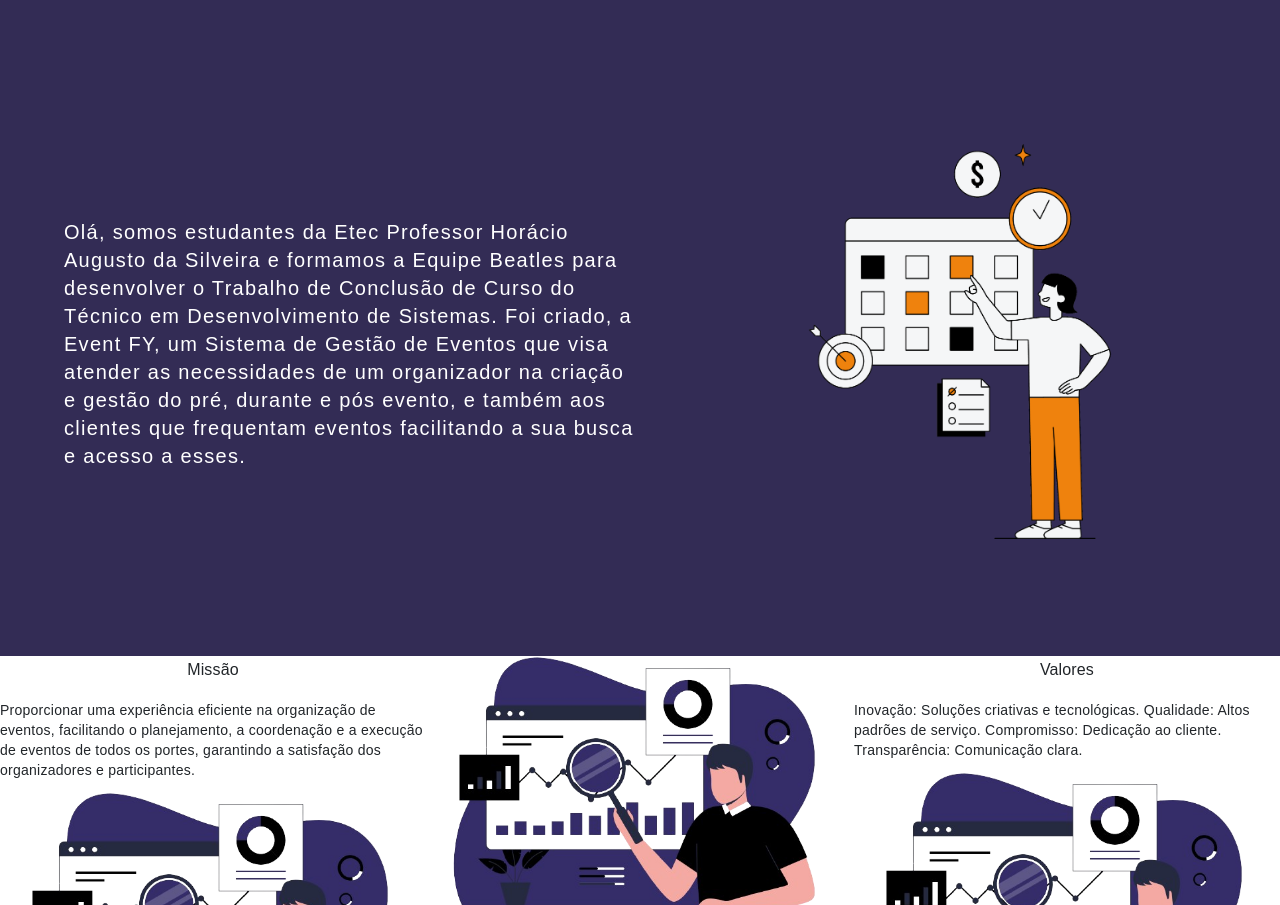
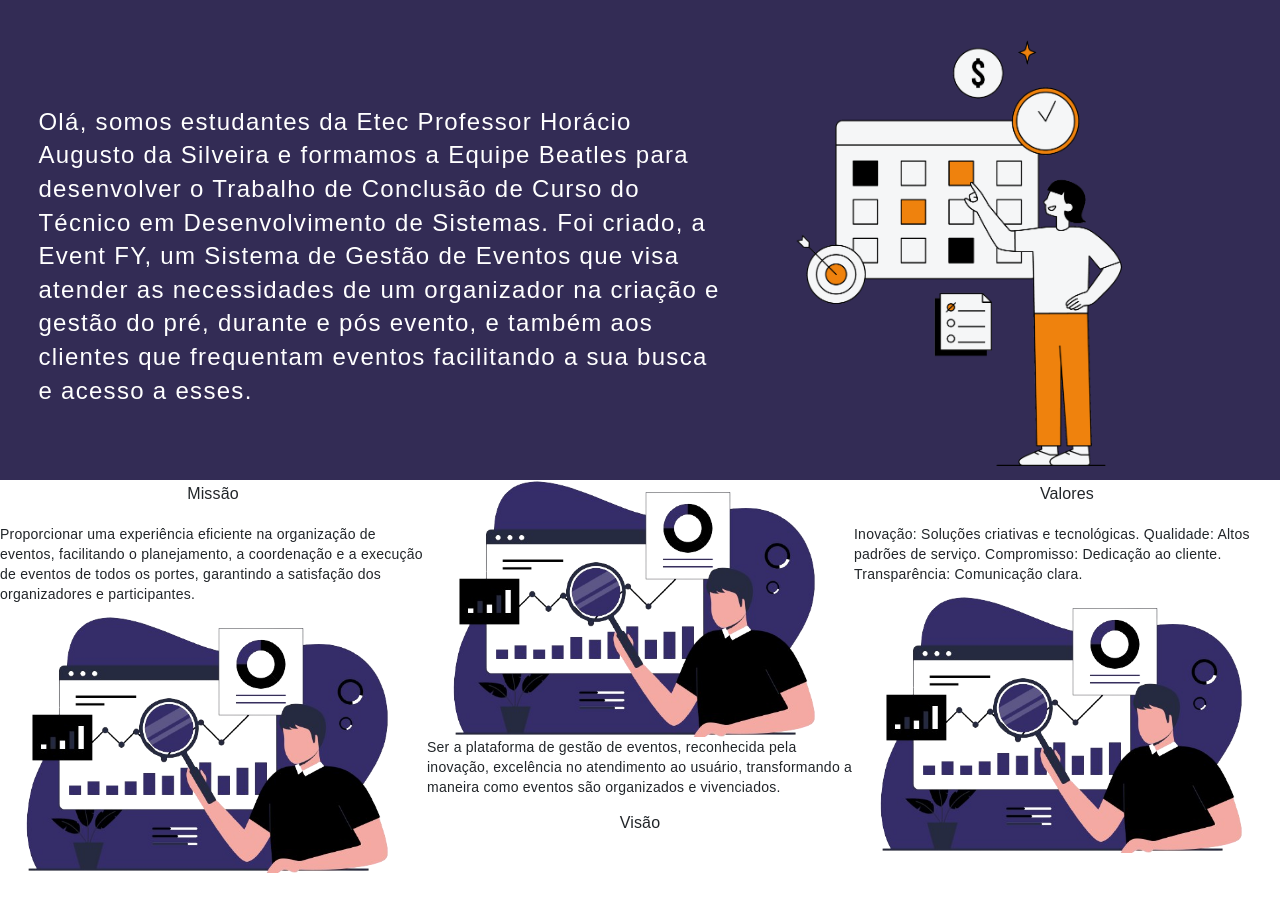
Before and after one commit to GiovannePDS7/EventFy, an Angular app: page / in a window 1280 px wide. Shown: the part 1008-1913 px from the top of the page. Built offline with nearby package versions, Linux system fonts and the light colour scheme; a web font is replaced by a local one.

Commit message:
ajustando altura quem somos

```diff
--- a/src/app/quem-somos/quem-somos.component.css
+++ b/src/app/quem-somos/quem-somos.component.css
@@ -22,6 +22,14 @@
 
 }
 
+#grid-qmsomos-img {
+    justify-content: flex-end !important;
+}
+
+#grid-qmsomos-txt {
+    width: 60% !important;
+}
+
 #container {
     background: #332C55;
 }
@@ -39,13 +47,13 @@
     width: 100%;
     display: flex;
     align-items: center;
-    justify-content: flex-end;
+    justify-content: center;
     overflow: hidden;
 }
 
 #imgQmSomos {
     object-fit: cover;
-    height: 52vh;
+    height: 100%;
 }
 
 
--- a/src/app/quem-somos/quem-somos.component.html
+++ b/src/app/quem-somos/quem-somos.component.html
@@ -2,10 +2,10 @@
   <div id="divH1">
     <h1 class="fs-1 text-center TxtTitle" id="qmsomosH1">Quem Somos?</h1>
   </div>
-  <mat-grid-list id="container" cols="2" rowHeight="78vh">
-    <mat-grid-tile class="grid-qmsomos">
+  <mat-grid-list id="container" cols="2" rowHeight="32em">
+    <mat-grid-tile class="grid-qmsomos" id="grid-qmsomos-txt">
       <div id="mainContent">
-        <p id="mainText" class="fs-5">Olá, somos estudantes da Etec Professor Horácio Augusto da Silveira e formamos a
+        <p id="mainText" class="fs-4">Olá, somos estudantes da Etec Professor Horácio Augusto da Silveira e formamos a
           Equipe Beatles
           para desenvolver o Trabalho de Conclusão de Curso do Técnico em Desenvolvimento de Sistemas. Foi criado, a
           Event FY, um Sistema de Gestão de Eventos que visa atender as necessidades de um organizador na criação e
@@ -64,6 +64,9 @@
   </mat-grid-list>
 </div>
 
+
+
+<!-- mobile -->
 <div class="d-flex d-sm-none flex-column" id="mobile">
   <div id="divH1-mobile" class="d-flex align-items-center justify-content-center">
     <h1 class="text-center fw-bold fs-1" id="qmsomosH1-mobile">Quem Somos?</h1>
```
Also changed, not shown: src/app/integrantes/integrantes.component.html (+0 -78 lines).
